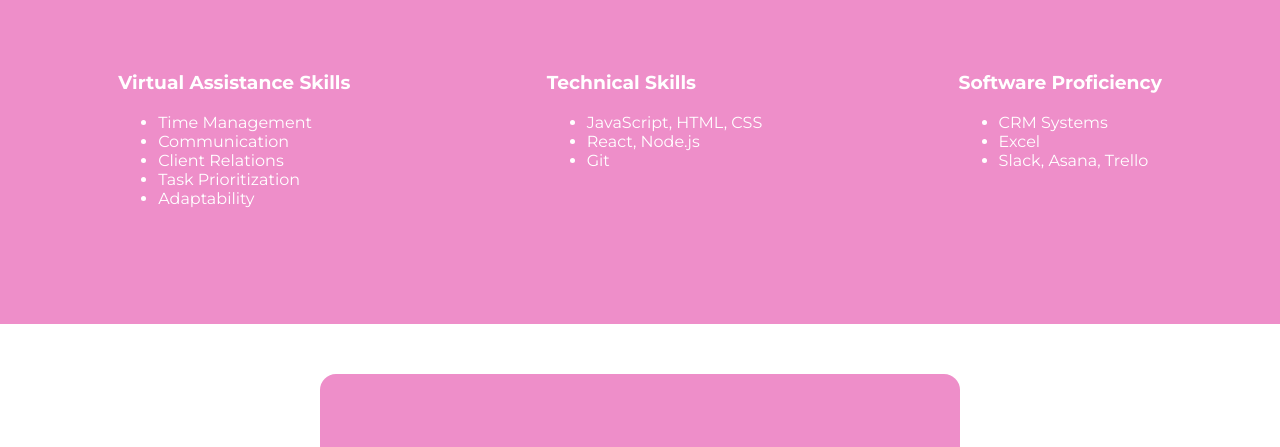
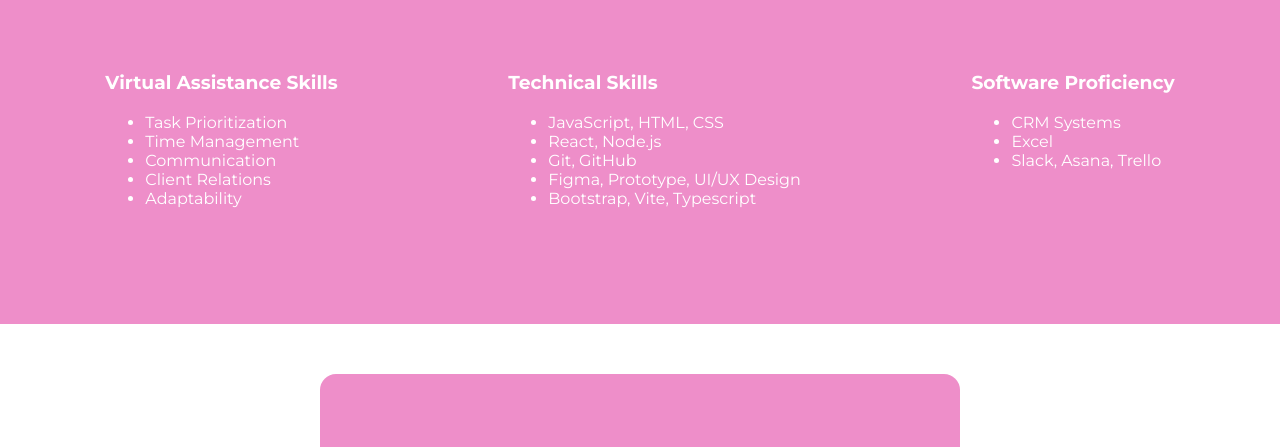
Before and after one commit to lynar13/VA-Portfolio, a plain HTML site: page index.html in a window 1280 px wide. Shown: the part 2056-2503 px from the top of the page. Drawn offline with nearby package versions, Linux system fonts and the light colour scheme; a web font is replaced by a local one.

Commit message:
Update index.html

```diff
--- a/index.html
+++ b/index.html
@@ -3,7 +3,7 @@
 <head>
     <meta charset="UTF-8">
     <meta name="viewport" content="width=device-width, initial-scale=1.0">
-    <meta name="description" content="Portfolio of [Your Name]">
+    <meta name="description" content="Portfolio of Romelyn">
     <link rel="stylesheet" href="style.css">
     <link rel="preconnect" href="https://fonts.googleapis.com">
     <link rel="preconnect" href="https://fonts.gstatic.com" crossorigin>
@@ -114,10 +114,10 @@
             <div class="skills-section">
               <h3>Virtual Assistance Skills</h3>
               <ul>
+                <li>Task Prioritization</li>
                 <li>Time Management</li>
                 <li>Communication</li>
                 <li>Client Relations</li>
-                <li>Task Prioritization</li>
                 <li>Adaptability</li>
               </ul>
             </div>
@@ -126,7 +126,9 @@
               <ul>
                 <li>JavaScript, HTML, CSS</li>
                 <li>React, Node.js</li>
-                <li>Git</li>
+                <li>Git, GitHub</li>
+                <li>Figma, Prototype, UI/UX Design</li>
+                <li>Bootstrap, Vite, Typescript</li>
               </ul>
             </div>
             <div class="skills-section">
```
